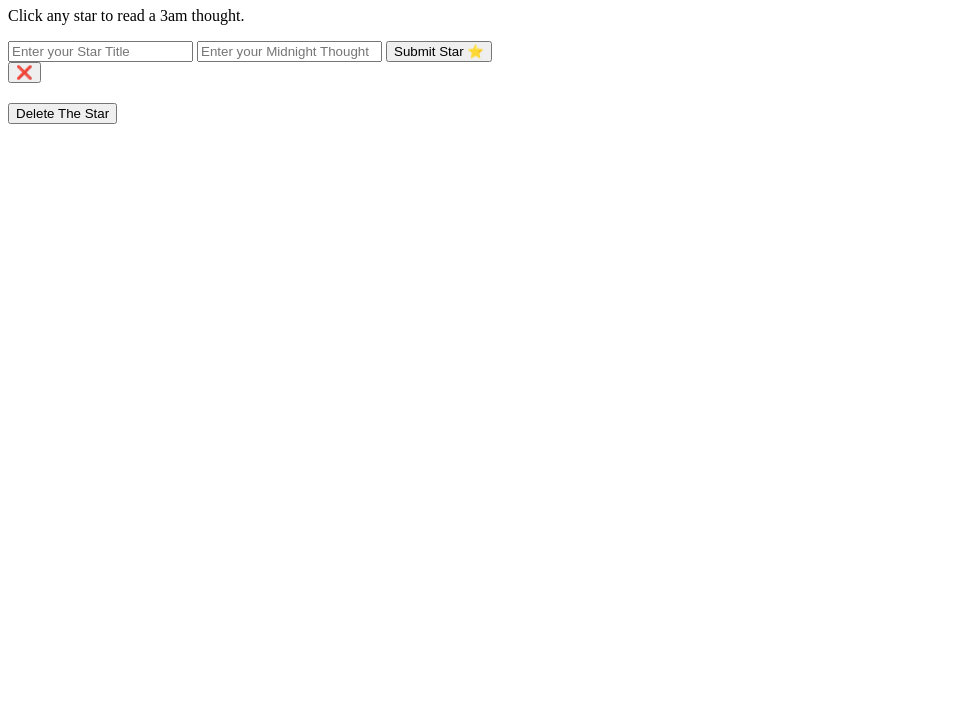
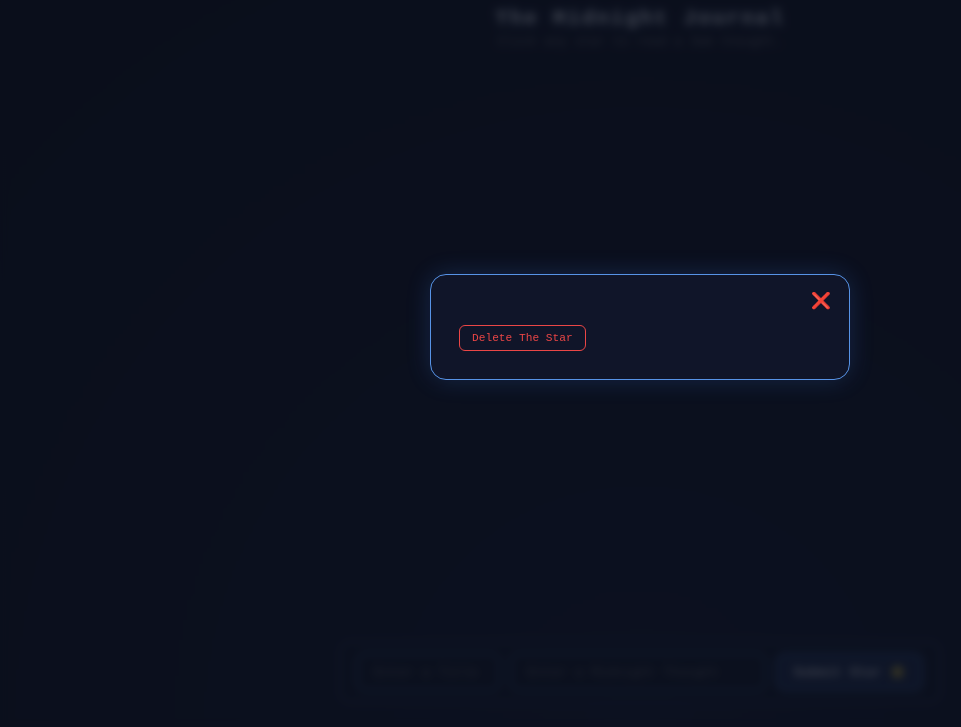
Before and after one commit to ShayanAzfar/Midnight-Star-Chart-Journal---3am, a plain HTML site: page index.html in a window 1280 px wide. Shown: the part 73-800 px from the top of the page, without its empty margins (0-961 px from the left). Drawn offline with Linux system fonts and the light colour scheme.

Commit message:
added css

```diff
--- a/index.html
+++ b/index.html
@@ -15,8 +15,8 @@
         <main class="canvas"></main>
 
         <form action="" id="star-form" class="bottom-bar">
-            <input type="text" id="title" placeholder="Enter your Star Title" maxlength="25" required>
-            <input type="text" id="thought" placeholder="Enter your Midnight Thought" required>
+            <input type="text" id="title" placeholder="Enter a Title" maxlength="25" required>
+            <input type="text" id="thought" placeholder="Enter a Midnight Thought" required>
             <button type="submit">Submit Star ⭐</button>
         </form>
 
--- a/style.css
+++ b/style.css
@@ -0,0 +1,219 @@
+* {
+    margin: 0;
+    padding: 0;
+    box-sizing: border-box;
+    font-family: 'Courier New', Courier, monospace;
+}
+
+body {
+    width: 100vw;
+    height: 100vh;
+    overflow: hidden;
+    background: radial-gradient(circle at bottom, #101529 0%, #06070e 100%);
+    color: #fff;
+    position: relative;
+}
+
+.header {
+    display: flex;
+    flex-direction: column;
+    justify-content: center;
+    align-items: center;
+    width: 100%;
+    /* transform: translateX(50%); */
+    position: absolute;
+    top: 80px;
+    /* left: 28px; */
+    z-index: 10;
+    pointer-events: none;
+}
+
+.header h1{
+    font-size: 1.3rem;
+    letter-spacing: 2px;
+    text-shadow: 0 0 12px rgba(130, 185, 255, 0.5);
+}
+
+.header p {
+    font-size: 0.8rem;
+    color: gray;
+    margin-top: 4px;
+}
+
+.canvas {
+    width: 100%;
+    height: 100%;
+    position: relative;
+}
+
+.star {
+    position: absolute;
+    width: 12px;
+    height: 12px;
+    background: #fff;
+    border-radius: 50%;
+    cursor: pointer;
+    transform: translate(-50%, -50%);
+    box-shadow: 0 0 10px 2px rgba(255, 255, 255, 0.8),
+                0 0 22px 6px rgba(130, 185, 228, 0.5);
+    transition: transform 0.25s ease, box-shadow 0.25s ease;
+    animation: twinkle 3s infinite alternate ease-in-out;
+}
+
+.star:hover {
+    transform: translate(-50%, -50%);
+    box-shadow: 0 0 15px 4px #fff,
+                0 0 30px 10px rgba(164, 136, 248, 0.9);
+    z-index: 20;
+}
+
+.star::after {
+    content: attr(data-title);
+    position: absolute;
+    bottom: 20px;
+    left: 50%;
+    transform: translateX(-50%);
+    background: rgba(12, 17, 31, 0.9);
+    border: 1px solid #3c4f80;
+    color: #fff;
+    padding: 4px 8px;
+    border-radius: 6px;
+    font-size: 0.7rem;
+    white-space: nowrap;
+    opacity: 0;
+    pointer-events: none;
+    transition: opacity 0.2s ease;
+}
+.star:hover::after {
+    opacity: 1;
+}
+@keyframes twinkle {
+    0% { opacity: 0.5;}
+    100% { opacity: 1;}
+}
+.bottom-bar {
+    position: absolute;
+    bottom: 25px;
+    left: 50%;
+    transform: translateX(-50%);
+    display: flex;
+    gap: 10px;
+    background: rgba(12, 17, 31, 0.8);
+    backdrop-filter: blur(8px);
+    padding: 10px 16px;
+    border: 1px solid #3c4f80;
+    border-radius: 8px;
+    z-index: 30;
+    width: 90%;
+    max-width: 600px;
+}
+.bottom-bar input:focus {
+    border-color: #5793e6;
+}
+#title {
+    border: 1px solid #5793e6;
+    border-radius: 8px;
+    background: rgba(12, 17, 31, 0.8);
+    color: #fff;
+    padding: 10px 16px;
+    width: 35%;
+}
+#thought {
+    border: 1px solid #5793e6;
+    border-radius: 8px;
+    background: rgba(12, 17, 31, 0.8);
+    color: #fff;
+    padding: 10px 16px;;
+    width: 65%;
+}
+
+.bottom-bar button {
+    background: #1b2a4d;
+    color: #fff;
+    border: 1px solid #5793e6;
+    padding: 10px 16px;
+    border-radius: 8px;
+    cursor: pointer;
+    font-weight: bold;
+    white-space: nowrap;
+    transition: background 0.2s ease, color 0.2s ease;
+}
+
+.bottom-bar button:hover{
+    background: #5793e6;
+    color: #000;
+}
+
+.modal {
+    position: fixed;
+    inset: 0;
+    background: rgba(12, 17, 31, 0.8);
+    backdrop-filter: blur(4px);
+    display: flex;
+    justify-content: center;
+    align-items: center;
+    z-index: 50;
+}
+
+.modal-hidden {
+    display: none;
+}
+
+.modal-card {
+    position: relative;
+    background: #101529;
+    border: 1px solid #5793e6;
+    box-shadow: 0 0 25px rgba(60, 130, 240, 0.2);
+    border-radius: 16px;
+    padding: 28px;
+    width: 90%;
+    max-width: 420px;
+}
+
+.close-btn {
+    position: absolute;
+    top: 16px;
+    right: 18px;
+    background: none;
+    border: none;
+    color: #8c9bb8;
+    font-size: 1rem;
+    cursor: pointer;
+}
+.close-btn:hover {
+    color: #fff;
+}
+
+.data-tag {
+    font-size: 0.7rem;
+    color: #5793e6;
+}
+
+.modal-card h2 {
+    margin: 8px 0 14px;
+    font-size: 1.3rem;
+    color: #fff;
+}
+
+.modal-card p {
+    font-size: 0.9rem;
+    line-height: 1.5;
+    color: #fff;
+    margin-bottom: 22px;
+}
+
+.delete-btn {
+    background: transparent;
+    border: 1px solid rgb(235, 70, 70);
+    color: rgb(235, 70, 70);
+    padding: 6px 12px;
+    border-radius: 6px;
+    font-size: 0.7rem;
+    cursor: pointer;
+    transition: background 0.2s ease, color 0.2s ease;
+}
+
+.delete-btn:hover {
+    background: rgb(235, 70, 70);
+    color: #fff;
+}
```
